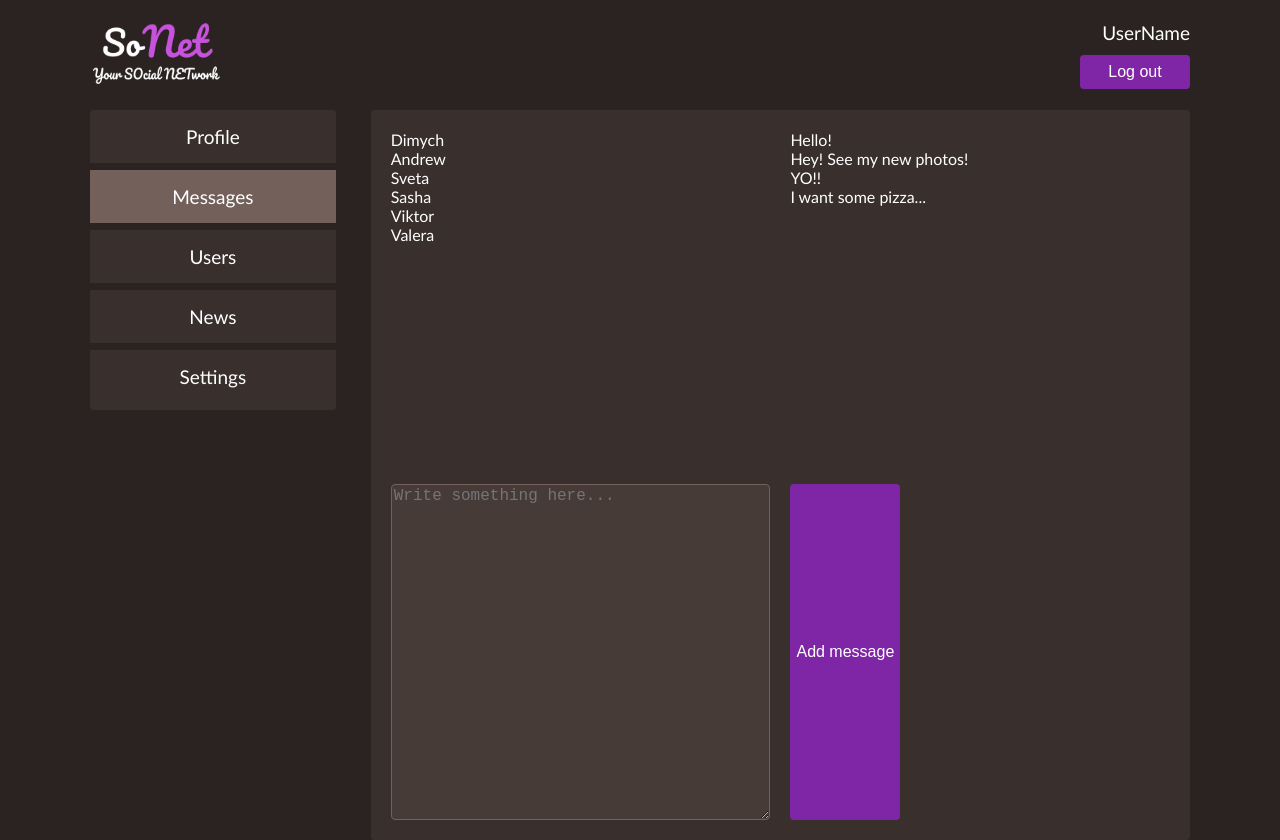
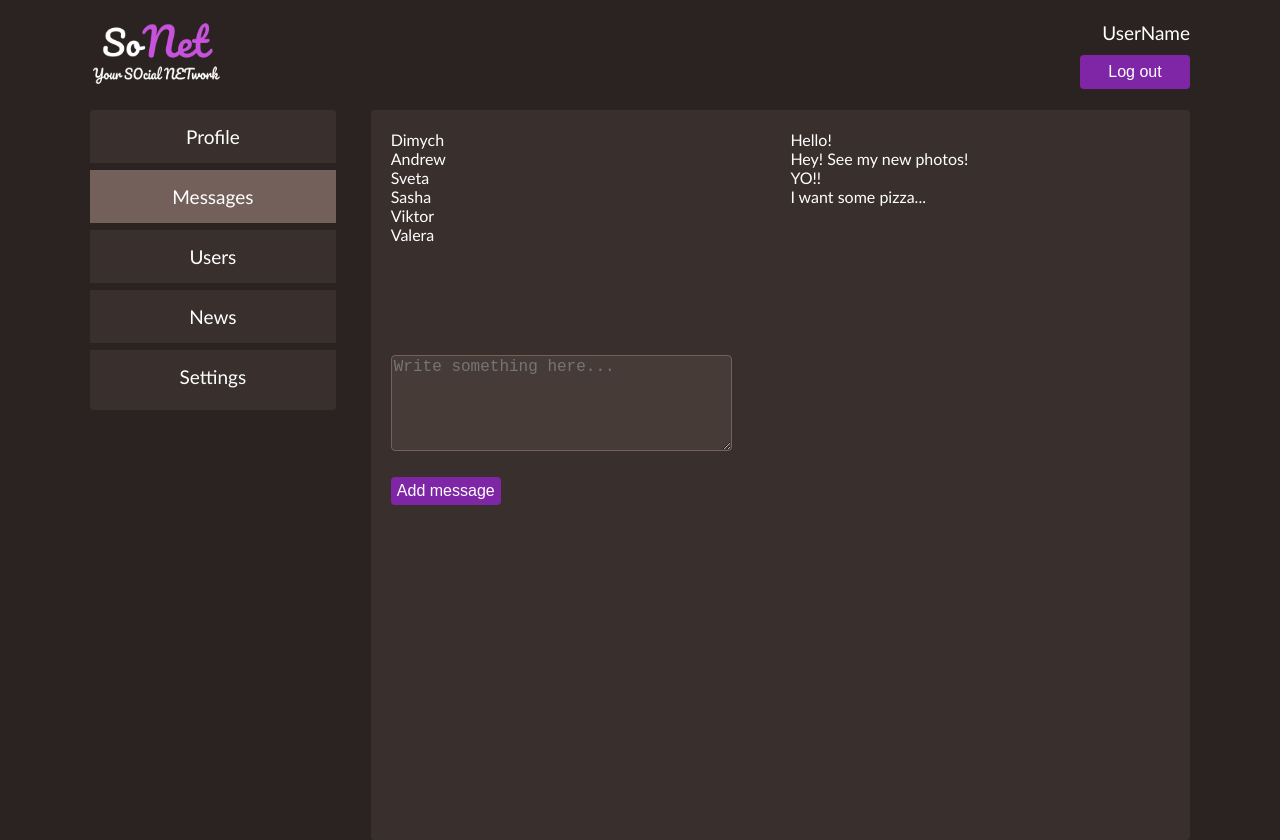
Before and after one commit to anksuunamun/social-network-ts, a React (Create React App) app: page /messages in a window 1280 px wide. Built offline with nearby package versions, Linux system fonts and the light colour scheme.

Commit message:
style: add styles for textarea on messages page

```diff
--- a/src/Components/Dialogs/Dialogs.module.css
+++ b/src/Components/Dialogs/Dialogs.module.css
@@ -2,6 +2,7 @@
     display: grid;
     grid-template-columns: 1fr 1fr;
     column-gap: 20px;
+    grid-auto-rows: 200px;
 }
 
 .usersWrapper {
@@ -13,9 +14,11 @@
     color: white;
     text-decoration: none;
 }
+
 .usersWrapper a:hover {
     color: #ae54d8;
 }
+
 .activeUser {
     color: #7e26a6;
 }
@@ -23,3 +26,10 @@
 .messagesWrapper {
 
 }
+
+.textareaWrapper {
+    width: 90%;
+    display: flex;
+    flex-direction: column;
+    justify-content: space-evenly;
+}
--- a/src/Components/Dialogs/Dialogs.tsx
+++ b/src/Components/Dialogs/Dialogs.tsx
@@ -43,9 +43,11 @@ function Dialogs(props: DialogsPropsType) {
                 {messages}
             </div>
 
+            <div className={styles.textareaWrapper}>
             <textarea name="newMessage" id="newMessage" cols={30} rows={5} placeholder={'Write something here...'}
                       value={newMessageText} onChange={onChangeHandler}/>
-            <PurpleButton text={'Add message'} onButtonClick={onClickHandler}/>
+                <PurpleButton text={'Add message'} onButtonClick={onClickHandler}/>
+            </div>
         </div>
     )
 }
```
Also changed, not shown: 1 other file (tests, documents, lock files or other folders).
